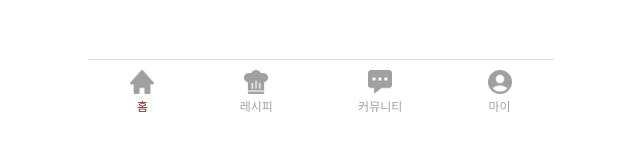
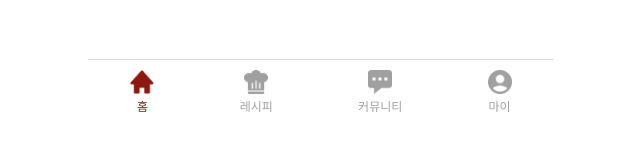
Before and after one commit to 9oormthon-univ/2024_DANPOONG_TEAM_17_FE, a React (Vite) app in the folder DANPOONG_17_FE/: page / in a window 1280 px wide. Shown: the part 773-924 px from the top of the page, without its empty margins (319-959 px from the left). Built offline with nearby package versions, Linux system fonts and the light colour scheme.

Commit message:
🎨 Feat: "Footer 이미지 색상 변화 수정"
아이콘 클릭 시 아이콘 이미지 색상도 변경되도록 수정

```diff
--- a/DANPOONG_17_FE/src/components/Footer.jsx
+++ b/DANPOONG_17_FE/src/components/Footer.jsx
@@ -5,30 +5,37 @@ import homeIcon from '../assets/navi_bar/home.png';
 import recipeIcon from '../assets/navi_bar/recipe.png';
 import commuIcon from '../assets/navi_bar/community.png';
 import myIcon from '../assets/navi_bar/my.png';
+import homeIconOn from '../assets/navi_bar/home_on.png';
+import recipeIconOn from '../assets/navi_bar/recipe_on.png';
+import commuIconOn from '../assets/navi_bar/community_on.png';
+import myIconOn from '../assets/navi_bar/my_on.png';
 
 function Footer() {
   const location = useLocation();
   const navigate = useNavigate();
 
   const menuItems = [
-    { name: '홈', path: '/', icon: homeIcon },
-    { name: '레시피', path: '/recipe', icon: recipeIcon },
-    { name: '커뮤니티', path: '/community', icon: commuIcon },
-    { name: '마이', path: '/my', icon: myIcon },
+    { name: '홈', path: '/', icon: homeIcon, activeIcon: homeIconOn },
+    { name: '레시피', path: '/recipe', icon: recipeIcon, activeIcon: recipeIconOn },
+    { name: '커뮤니티', path: '/community', icon: commuIcon, activeIcon: commuIconOn },
+    { name: '마이', path: '/my', icon: myIcon, activeIcon: myIconOn },
   ];
 
   return (
     <footer className="footer">
-      {menuItems.map((item) => (
+      {menuItems.map((item) => {
+        const isActive = location.pathname === item.path;
+        return (
             <div
                 key={item.name}
-          className={`footer-icon ${location.pathname === item.path ? 'active' : ''}`}
+                className={`footer-icon ${isActive ? 'active' : ''}`}
                 onClick={() => navigate(item.path)}
             >
-          <img src={item.icon} alt={item.name} />
+                <img src={isActive ? item.activeIcon : item.icon} alt={item.name} />
                 <p>{item.name}</p>
             </div>
-      ))}
+        );
+    })}
     </footer>
   );
 }
--- a/DANPOONG_17_FE/src/styles/Footer.css
+++ b/DANPOONG_17_FE/src/styles/Footer.css
@@ -1,4 +1,4 @@
-.footer {
+  .footer {
     display: flex;
     justify-content: space-around;
     align-items: center;
@@ -27,12 +27,10 @@
     font-size: 12px;
   }
 
-  .footer-icon.active img,
-  .footer-icon.active p {
-    color: #8B1A10; /* 자주색 */
+  .footer-icon.active {
+    color: #8B1A10;
   }
 
-  .footer-icon img,
-  .footer-icon p {
-    transition: color 0.3s;
+  .footer-icon.active img {
+    filter: none;
   }
```
Lines whose indentation alone changed are shown as unchanged.
